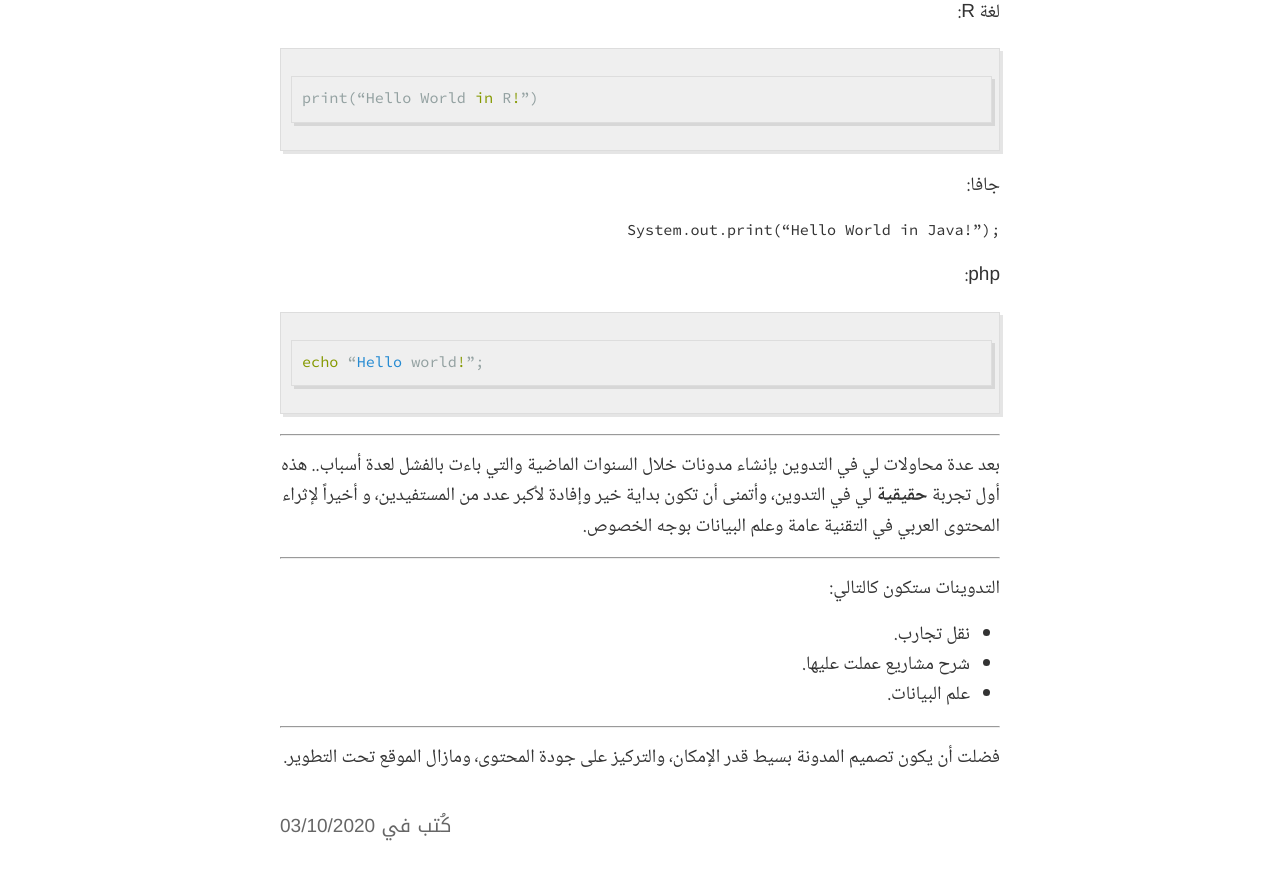
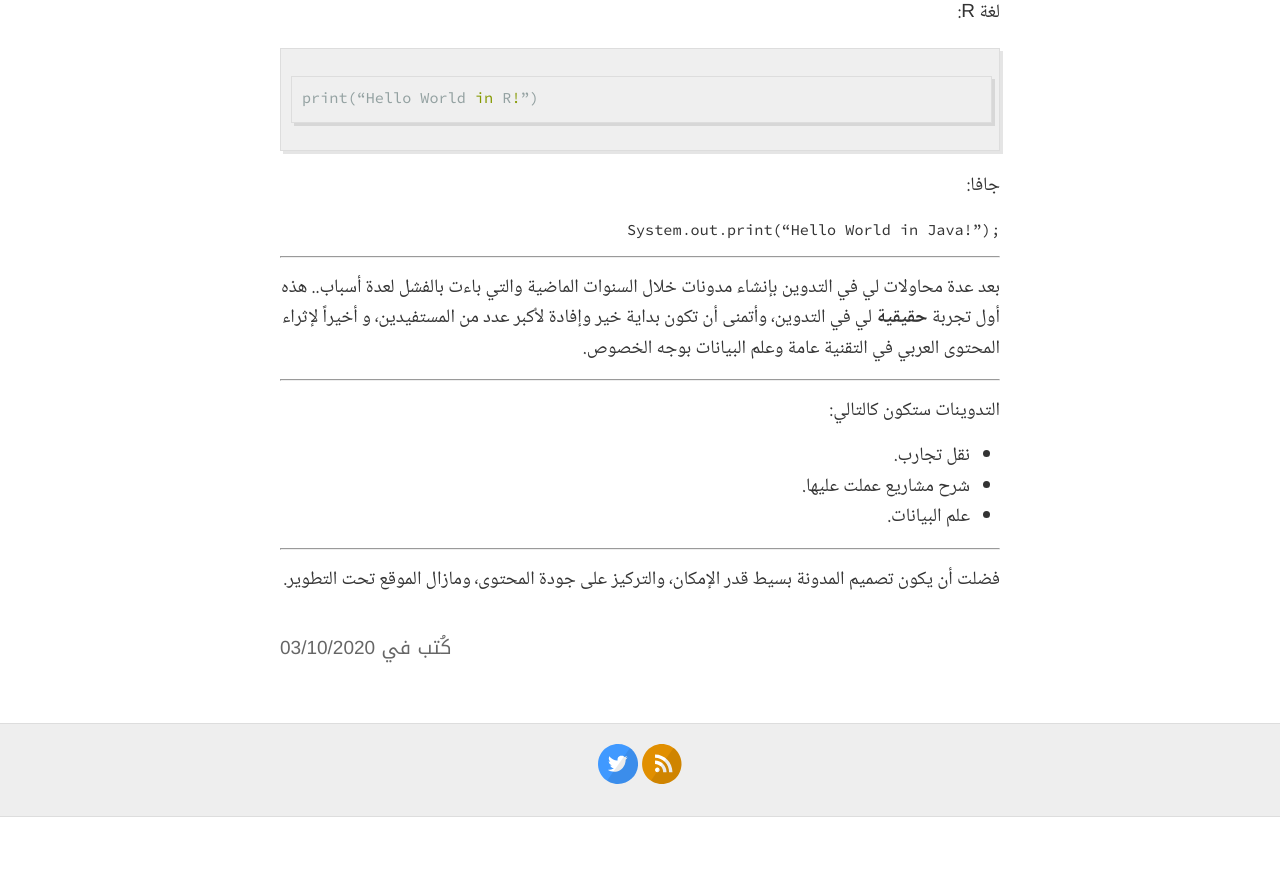
Before and after one commit to ahmadamoudi/ahmadamoudi.github.io, a Jekyll site: the page built from _posts/2020-10-3-HelloWorld.md, in a window 1280 px wide and 900 px high, scrolled down 629 px. Shown: the top 880 px of the window. Built offline with Jekyll 4.4.1, drawn with Linux system fonts in a browser that asks for light colours; comment, search, counter and statistics services are not loaded; after the commit the page ends 1446 px from its top, so only the background shows below that.

Commit message:
Update 2020-10-3-HelloWorld.md

````diff
--- a/_posts/2020-10-3-HelloWorld.md
+++ b/_posts/2020-10-3-HelloWorld.md
@@ -28,11 +28,6 @@ print(“Hello World in R!”)
 System.out.print(“Hello World in Java!”);
 ```
 
-php:
-
-```php
-echo “Hello world!”;
-```
 
 ---
 بعد عدة محاولات لي في التدوين بإنشاء مدونات خلال السنوات الماضية والتي باءت بالفشل لعدة أسباب..
````
